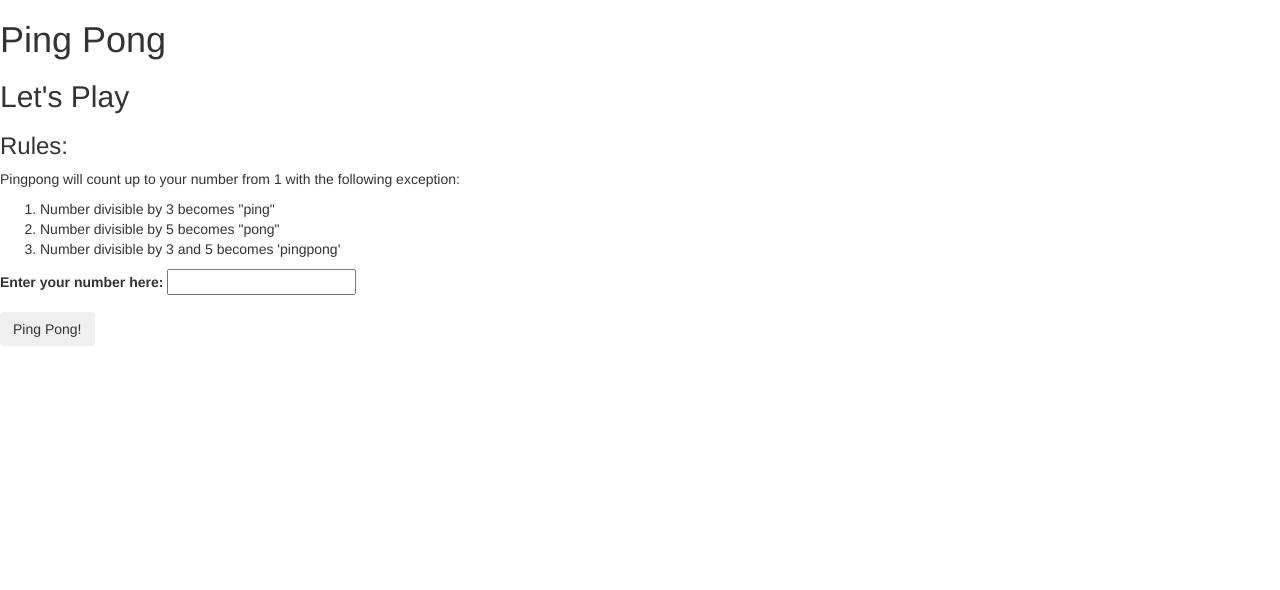
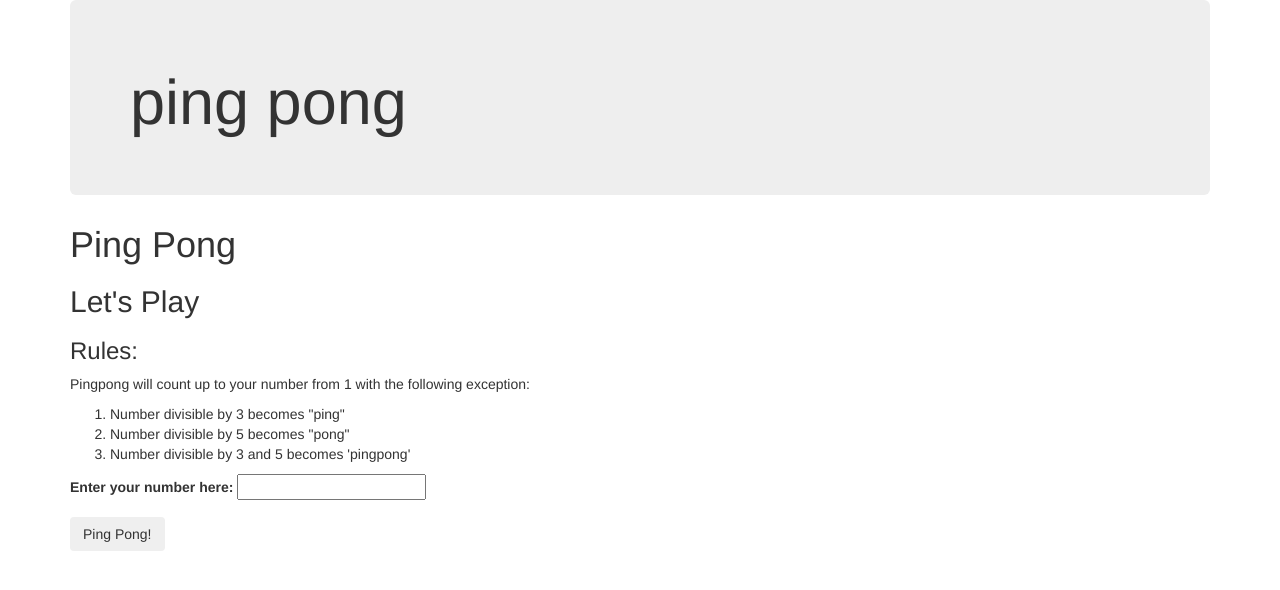
Before and after one commit to njambi25/Ping-Pong-project, a plain HTML site: page index.html in a window 1280 px wide. Drawn offline with Linux system fonts and the light colour scheme.

Commit message:
added a div class jumbotron for header

```diff
--- a/index.html
+++ b/index.html
@@ -11,11 +11,16 @@
 </head>
 
 <body>
+  <div class="container">
+    <div class="jumbotron">
+      <h1>ping pong
+
+  </div>
 
 
-  <form id="ping-pongi">
-    <div class="form-group">
-      <h1>Ping Pong</h1>
+    <form id="ping-pongi">
+      <div class="form-group">
+        <h1>Ping Pong</h1>
       <h2>Let's Play</h2>
       <h3>Rules:</h3>
       <p>Pingpong will count up to your number from 1 with the following exception:
@@ -33,7 +38,8 @@
       <ul>
       </ul>
     </div>
-  </form>
+    </form>
+  </div>
 </body>
 
 </html>
```
